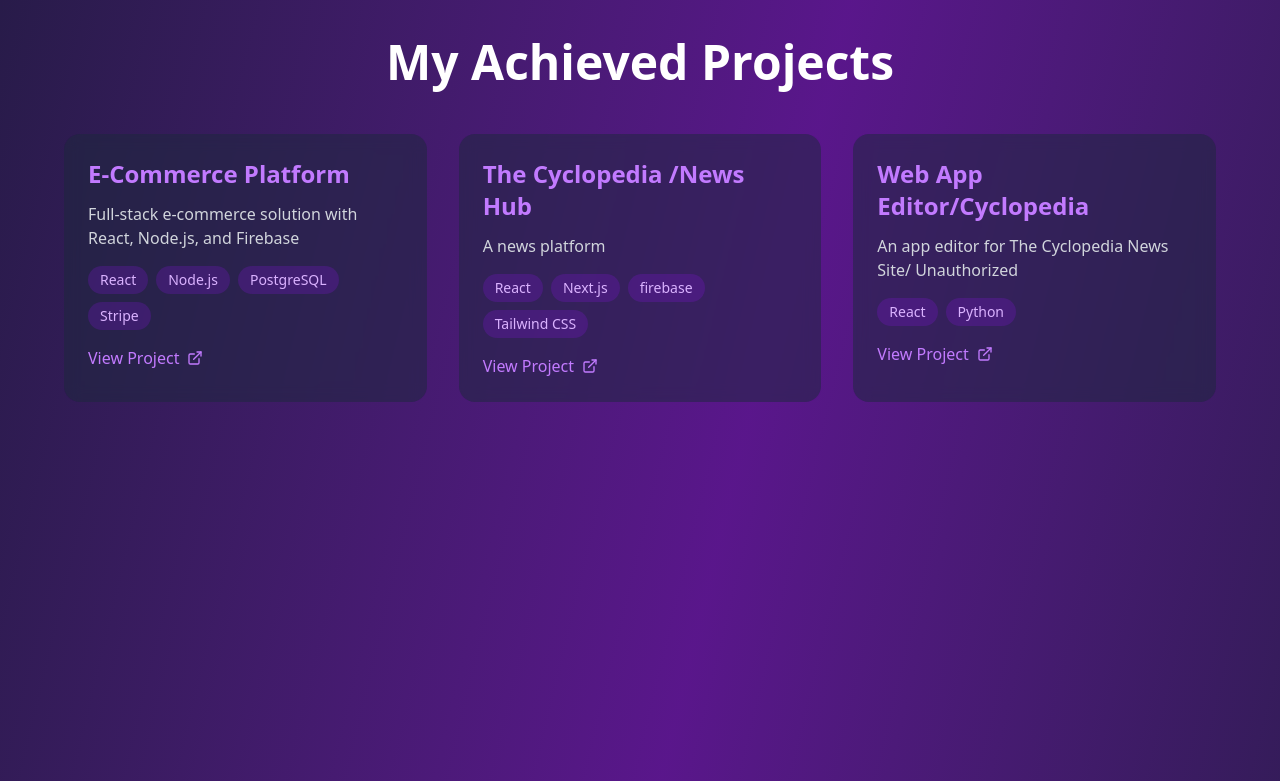
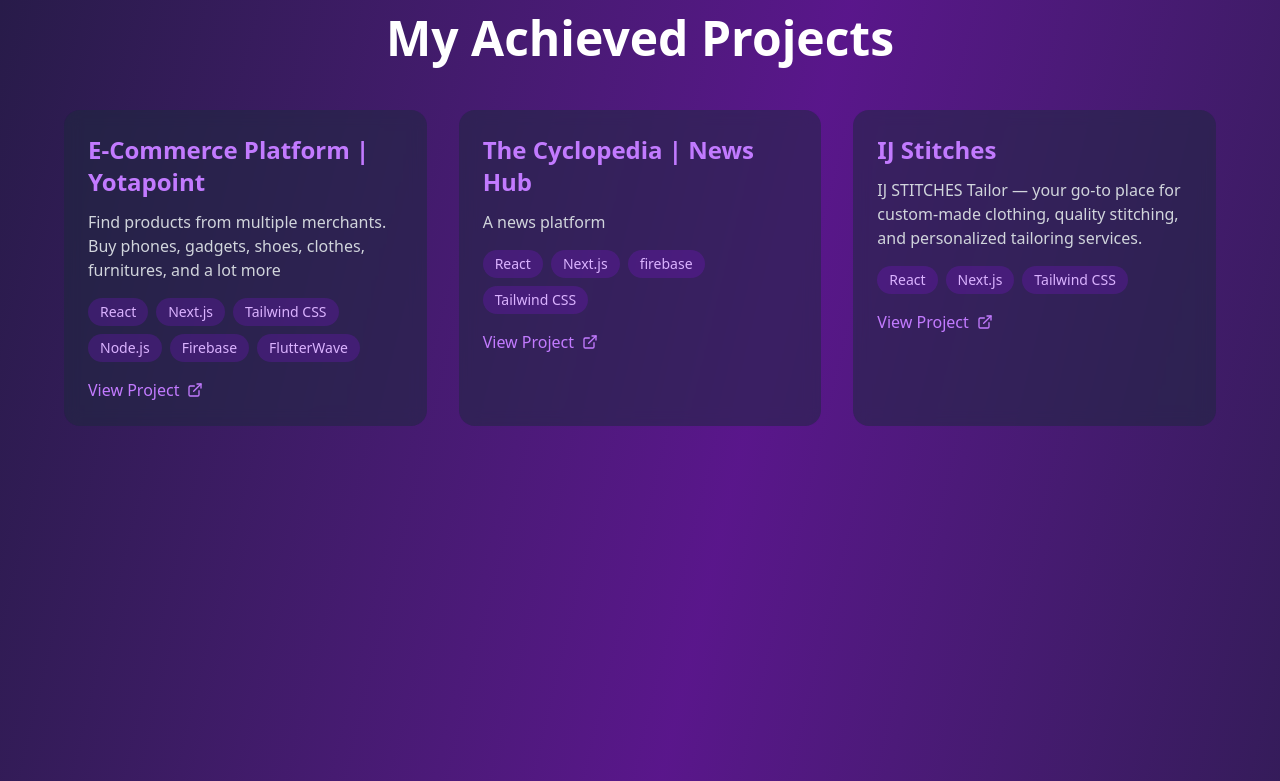
Before and after one commit to Brown-Oziomachi/Brown-Code-, a Next.js app: page / in a window 1280 px wide. Shown: the part 1780-2561 px from the top of the page. Built offline with nearby package versions, Linux system fonts and the light colour scheme; no server answers; the database is empty.

Commit message:
latest change

```diff
--- a/components/Portfolio.js
+++ b/components/Portfolio.js
@@ -50,30 +50,29 @@
 
   const projects = [
     {
-      title: "E-Commerce Platform",
-      description:
-        "Full-stack e-commerce solution with React, Node.js, and Firebase",
-      tech: ["React", "Node.js", "PostgreSQL", "Stripe"],
-      link: "#",
+      title: "E-Commerce Platform | Yotapoint",
+      description:"Find products from multiple merchants. Buy phones, gadgets, shoes, clothes, furnitures, and a lot more",
+      tech: ["React","Next.js", "Tailwind CSS", "Node.js", "Firebase", "FlutterWave"],
+      link: "https://yotapoint.com/",
     },
     {
-      title: "The Cyclopedia /News Hub",
+      title: "The Cyclopedia | News Hub",
       description: "A news platform",
       tech: ["React", "Next.js", "firebase", "Tailwind CSS"],
-      link: "https://cyclopedia-media-hub.vercel.app",
+      link: "https://www.thecyclopedia.com.ng/",
     },
     {
-      title: "Web App Editor/Cyclopedia",
+      title: "IJ Stitches",
       description:
-        "An app editor for The Cyclopedia News Site/ Unauthorized",
-      tech: ["React", "Python"],
-      link: "#",
+        "IJ STITCHES Tailor — your go-to place for custom-made clothing, quality stitching, and personalized tailoring services.",
+      tech: ["React", "Next.js", "Tailwind CSS"],
+      link: "https://ij-stitches.vercel.app/main",
     },
   ];
 
   const skills = {
-    frontend: ["React", "HTML", "CSS", "Tailwind CSS", "Next.js"],
-    backend: ["Node.js", "Python"],
+    frontend: ["HTML", "CSS", "JavaScript", "Tailwind CSS", "React", "Next.js"],
+    backend: ["Node.js",],
     database: ["MongoDB", "Firebase", "MySQL"],
     tools: ["Git"],
   };
```
